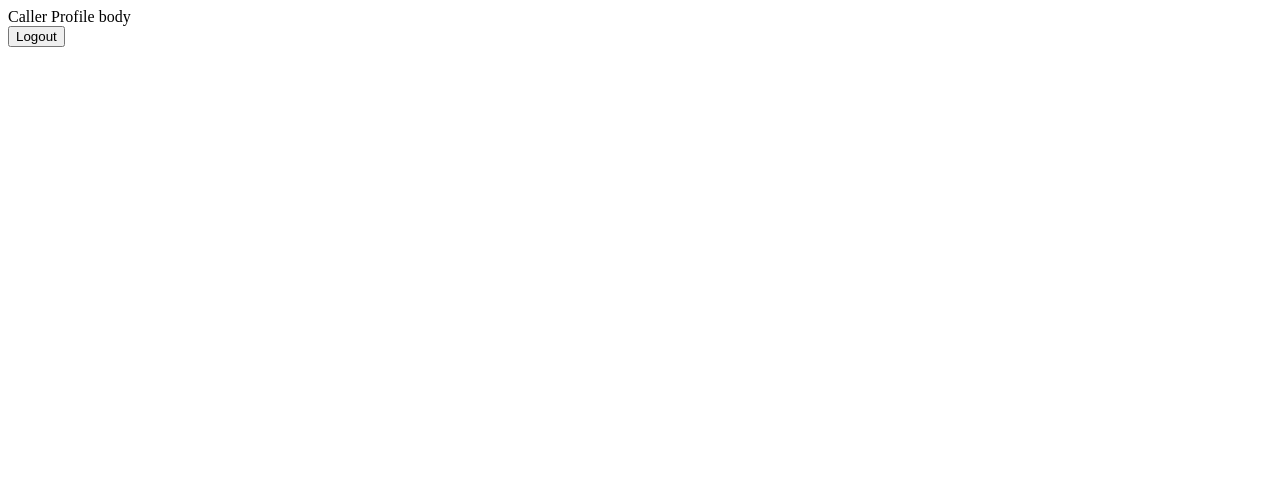
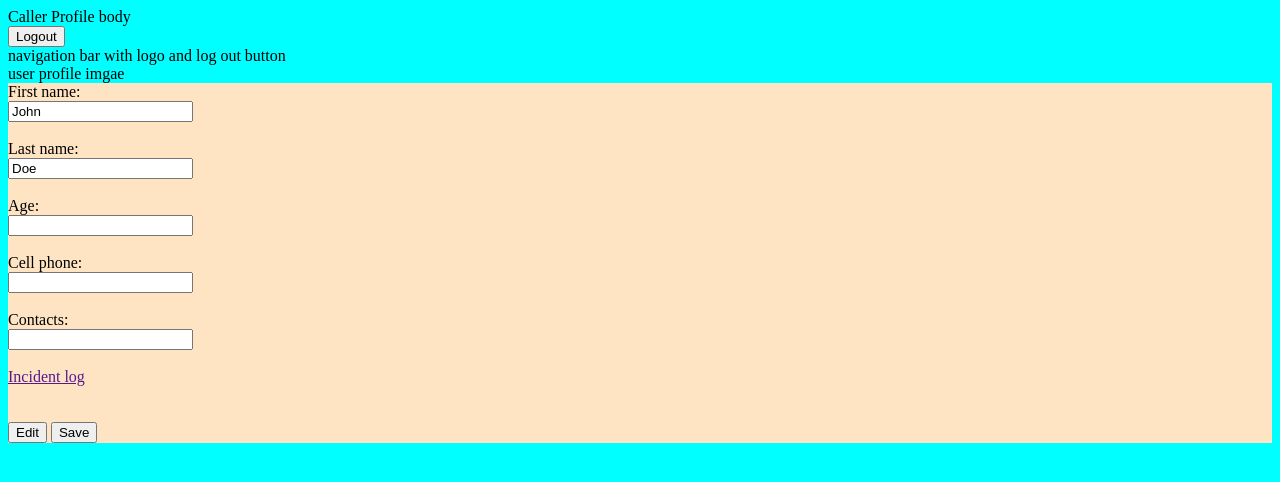
Before and after one commit to mksample/2800-202210-BBY19, a website: page app/html/caller_profile.html in a window 1280 px wide. Drawn offline with Linux system fonts and the light colour scheme.

```diff
--- a/app/html/caller_profile.html
+++ b/app/html/caller_profile.html
@@ -15,6 +15,25 @@
       <input id="logout" type="submit" value="Logout" />
     </form>
   </header>
+
+  <nav>navigation bar with logo and log out button</nav>
+  <div>user profile imgae</div>
+  <form id="callerProfile">
+    <label for="fname">First name:</label><br>
+    <input type="text" id="fname" name="fname" value="John"><br><br>
+    <label for="lname">Last name:</label><br>
+    <input type="text" id="lname" name="lname" value="Doe"><br><br>
+    <label for="age">Age: </label><br>
+    <input type="text" id="age" name="age"><br><br>
+    <label for="phoneNumber">Cell phone: </label><br>
+    <input type="text" id="phoneNumber" name="phoneNumber"><br><br>
+    <label for="contacts">Contacts: </label><br>
+    <input type="text" id="contacts" name="contacts"><br><br>
+    <label for="incidentLog"><a href="">Incident log</a></label><br><br><br>
+
+    <input type="submit" value="Edit">
+    <input type="submit" value="Save">
+  </form>
 </body>
 
 </html>
--- a/public/css/caller_profile.css
+++ b/public/css/caller_profile.css
@@ -0,0 +1,7 @@
+body{
+    background-color: aqua;
+}
+
+#callerProfile{
+    background-color: bisque;
+}
--- /dev/null
+++ b/public/css/signin.css
@@ -0,0 +1,3 @@
+body{
+  background-color: aqua;
+}
--- a/public/js/index.js
+++ b/public/js/index.js
@@ -41,3 +41,8 @@
         console.log("Listener was invoked");
     }
 }
+
+//redirecting to singup page, for the first time using users
+document.getElementById("signUpPage").onclick = function () {
+    window.location.replace("/signup");
+};
```
Also changed, not shown: 2800_app.js (+8 -1 lines), app/html/index.html (+4 -0 lines), app/html/signin.html (added, +35 -0 lines).
